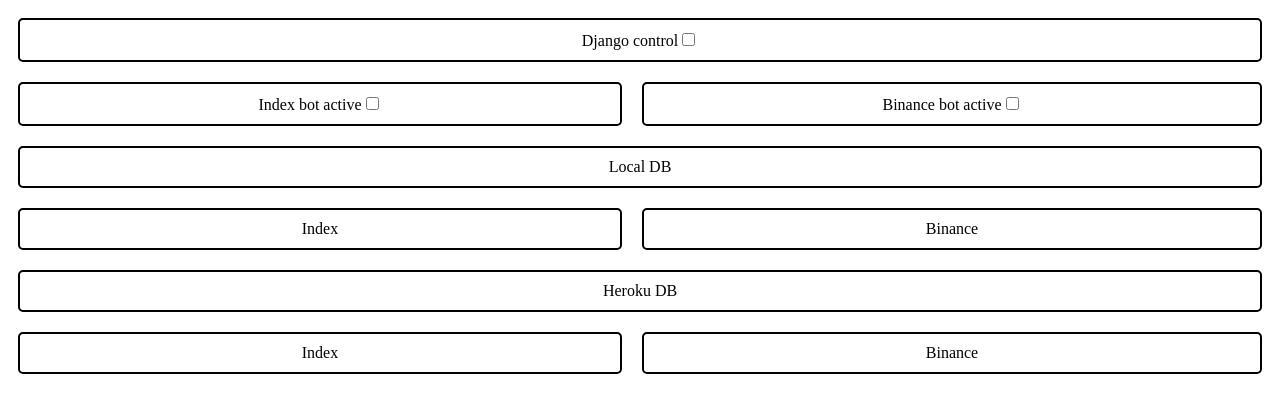
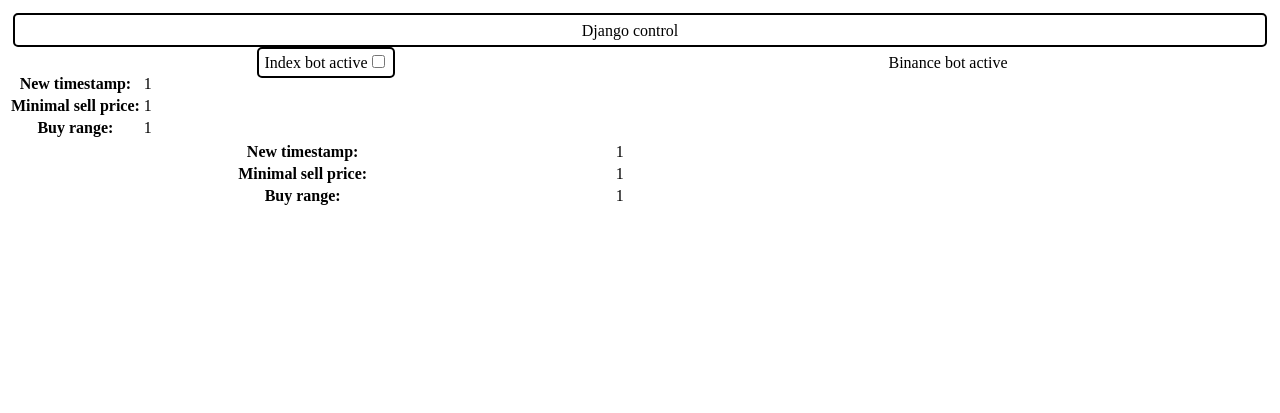
Before and after one commit to Artem01011991/TOFC_DJ_APP, a Django app: page / in a window 1280 px wide. Shown: the top 413 px of the page. Run offline with Django 3.2, Linux system fonts and the light colour scheme; style sheets or scripts are compiled from the project's sources.

Commit message:
conf django control coler fixed

```diff
--- a/dj_app/apps/main_app/views.py
+++ b/dj_app/apps/main_app/views.py
@@ -1,7 +1,6 @@
 from django.shortcuts import render
 from .app import MainConfig
 from .settings import MAIN_PAGE_ELEMS_IDS
-from .models import BinancePriceStamp, BinanceMinimalSellPriceModel, IndexMinimalSellPriceModel, IndexPriceStamp
 
 
 def main_page_view(request):
--- a/sass/main/main_page_config.sass
+++ b/sass/main/main_page_config.sass
@@ -1,22 +1,24 @@
 $config-class-name: '.config-container'
 
-@mixin config-class
+@mixin borders
+  margin: 5px
+  padding: 5px
+  border: 2px solid black
+  border-radius: 5px
+
+#{$config-class-name}
   display: grid
   text-align: center
   grid-template-columns: auto auto
 
   label:first-child
     grid-column: 1 / span 2
+    @include borders
 
   > label
-    margin: 10px
-    padding: 10px
-    border: 2px solid black
-    border-radius: 5px
 
-
-#{$config-class-name}
-  @include config-class
-
-  ~ div
-    @include config-class
+    &:hover
+      background: #cccccc !important
+      cursor: pointer
+    input
+      visibility: hidden
--- a/statics/main/js/main_page_scripts.js
+++ b/statics/main/js/main_page_scripts.js
@@ -1,4 +1,9 @@
 let xhttp = new XMLHttpRequest();
+
+function setStateOfConfigElements(elem, state) {
+    elem.checked = state;
+    elem.parentElement.style.background = state?'#66ff99':undefined;
+}
 
 function requestConfigValue(url) {
     xhttp.onreadystatechange = function() {
@@ -6,7 +11,7 @@
             let elems_state = JSON.parse(this.responseText);
 
             for(i in elems_state) {
-                document.getElementById(i).checked = elems_state[i] === 'true';
+                setStateOfConfigElements(document.getElementById(i), elems_state[i] === 'true');
             }
         }
     };
@@ -21,8 +26,10 @@
     if (answer) {
         xhttp.open("GET", window.location.protocol + "/rest?id=" + elem.id + "&value=" + elem.checked, true);
         xhttp.send();
+
+        setStateOfConfigElements(elem, elem.checked)
     }
     else {
-        elem.checked = elem.checked != true;
+        setStateOfConfigElements(elem, elem.checked != true);
     }
 }
--- a/templates/main/main_page.html
+++ b/templates/main/main_page.html
@@ -2,6 +2,7 @@
 <!DOCTYPE html>
 <html lang="en">
 <head>
+    <meta name="viewport" content="width=device-width, initial-scale=1.0">
     <meta charset="UTF-8">
     <title>Main page</title>
     <script src="{% static app_label|add:'/js/main_page_scripts.js' %}"></script>
@@ -10,21 +11,20 @@
 <body onload="requestConfigValue('{% url 'rest:conf-cur-state' %}')">
     <div class="config-container">
         <label>Django control<input id={{ ids.django }} type="checkbox" onchange="changeConfigValue(this)" /></label>
-        <label>Index bot active<input id={{ ids.index }} type="checkbox" onchange="changeConfigValue(this)" /></label>
+        <div>
+            <label>Index bot active<input id={{ ids.index }} type="checkbox" onchange="changeConfigValue(this)" /></label>
+            <table>
+                <tr><th>New timestamp:</th><td>1</td></tr>
+                <tr><th>Minimal sell price:</th><td>1</td></tr>
+                <tr><th>Buy range:</th><td>1</td></tr>
+            </table>
+        </div>
         <label>Binance bot active<input id={{ ids.binance }} type="checkbox" onchange="changeConfigValue(this)" /></label>
-    </div>
-    {% for i in bin_min_sell_price %}
-        {{ i.price }}
-    {% endfor %}
-    <div>
-        <label>Local DB</label>
-        <label>Index<label></label><label></label></label>
-        <label>Binance<label></label><label></label></label>
-    </div>
-    <div>
-        <label>Heroku DB</label>
-        <label>Index<label></label><label></label></label>
-        <label>Binance<label></label><label></label></label>
+            <table>
+                <tr><th>New timestamp:</th><td>1</td></tr>
+                <tr><th>Minimal sell price:</th><td>1</td></tr>
+                <tr><th>Buy range:</th><td>1</td></tr>
+            </table>
     </div>
 </body>
 </html>
```
